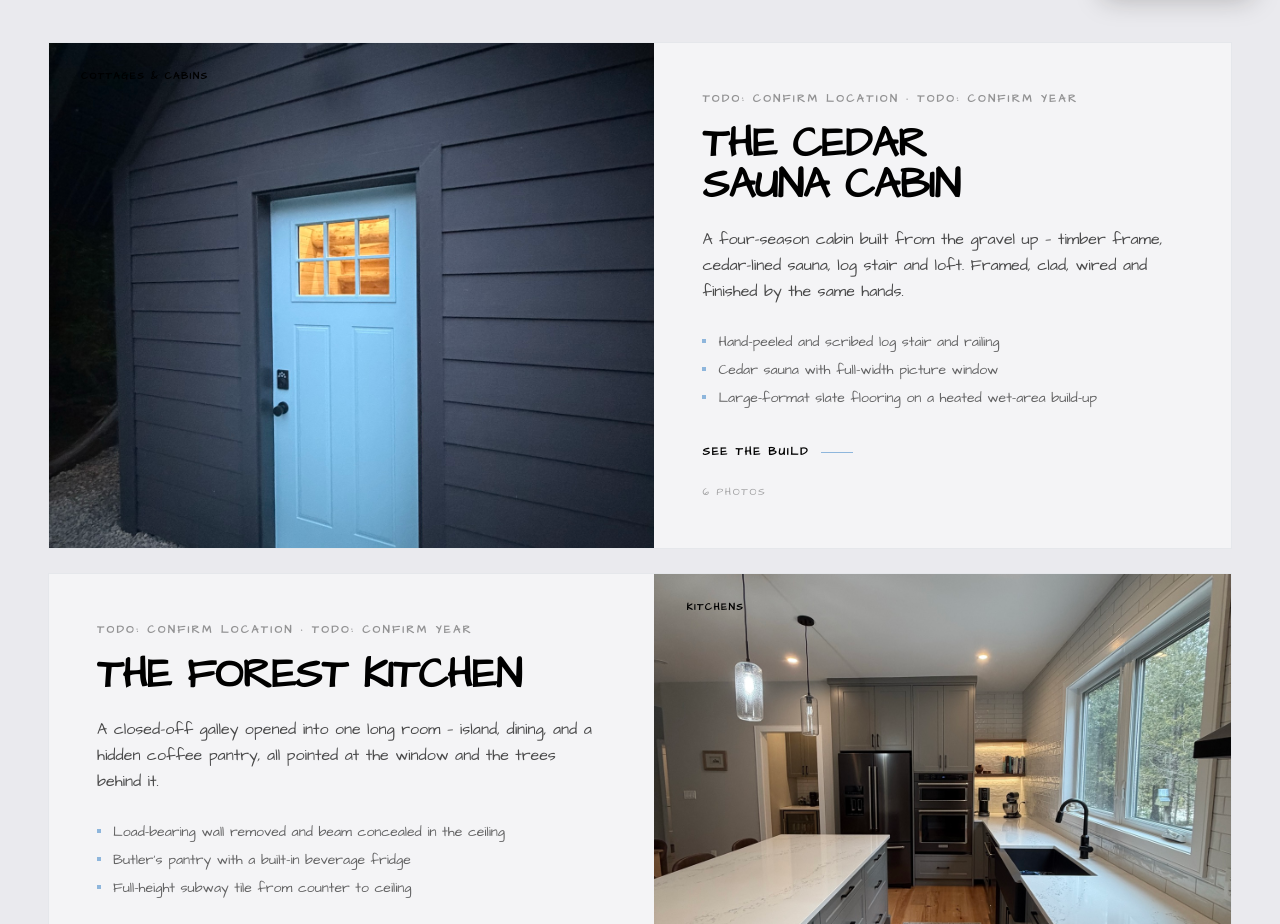
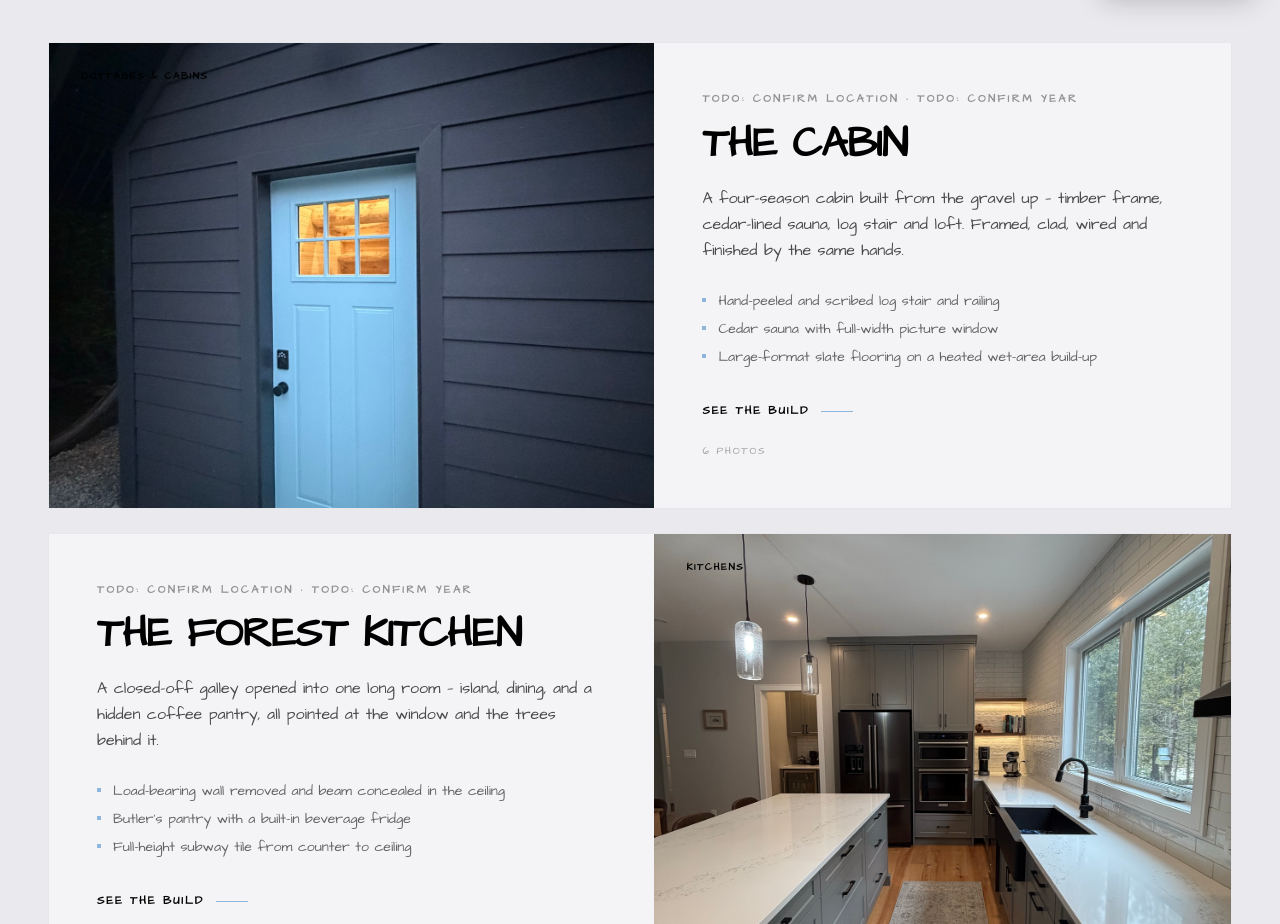
Before and after one commit to cmhenry23/henry-design-build, a Next.js app: page /portfolio in a window 1280 px wide. Shown: the part 780-1704 px from the top of the page. Built offline with nearby package versions, Linux system fonts and the light colour scheme.

Commit message:
Rename 'The Cedar Sauna Cabin' project to 'The Cabin'
Updates the display title, the cross-reference from the Hand-Hewn
Mantel's spec list, and matching mentions in code comments/README.
Slug (cedar-sauna-cabin) and URL are left unchanged so existing links
keep working.

```diff
--- a/data/projects.ts
+++ b/data/projects.ts
@@ -52,7 +52,7 @@ export interface Project {
 export const projects: Project[] = [
   {
     slug: 'cedar-sauna-cabin',
-    title: 'The Cedar Sauna Cabin',
+    title: 'The Cabin',
     category: 'Cottages & Cabins',
     location: 'TODO: confirm location',
     year: 'TODO: confirm year',
@@ -358,7 +358,7 @@ export const projects: Project[] = [
       { label: 'Scope', value: 'One-off hand-hewn mantel' },
       { label: 'Method', value: 'Hand-hewn with slick and chisel' },
       { label: 'Finish', value: 'Blackened and burnished face, natural top' },
-      { label: 'Installed', value: 'Cedar Sauna Cabin fireplace' },
+      { label: 'Installed', value: 'The Cabin fireplace' },
     ],
     highlights: [
       'Hewn entirely by hand — no router, no texture roller',
--- a/lib/imagePrompt.ts
+++ b/lib/imagePrompt.ts
@@ -4,7 +4,7 @@
  * The point of this file is that the renders should look like *Ryan's* work,
  * not like a stock AI interior. Every material below is taken from the real
  * projects in data/projects.ts — the charcoal board cladding and steep gable
- * of the Cedar Sauna Cabin, the deep grey shaker and honed quartz of the
+ * of the Cabin, the deep grey shaker and honed quartz of the
  * Forest Kitchen, the plum walls and reeded glass of the Aubergine Bath.
  *
  * Left generic, these models default to a recognisable house style (warm
```
Also changed, not shown: 1 other file (tests, documents, lock files or other folders).
